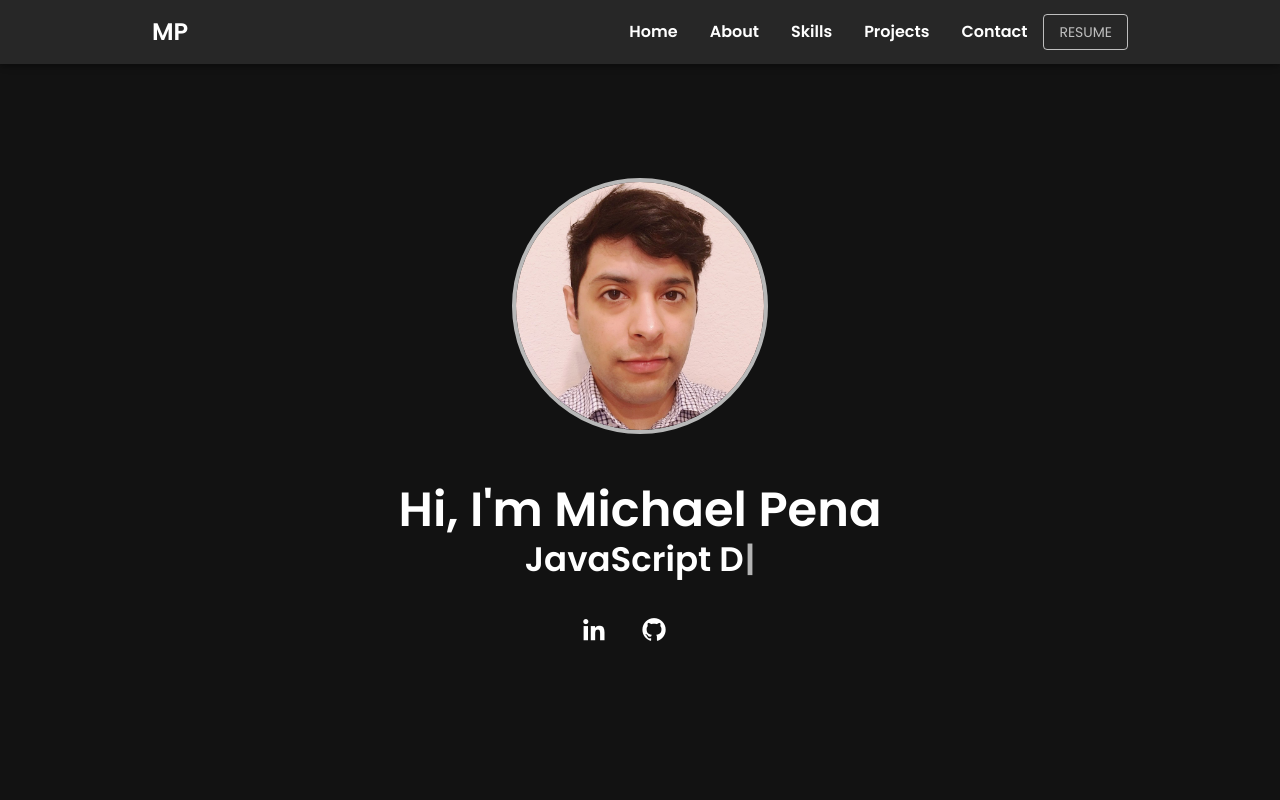
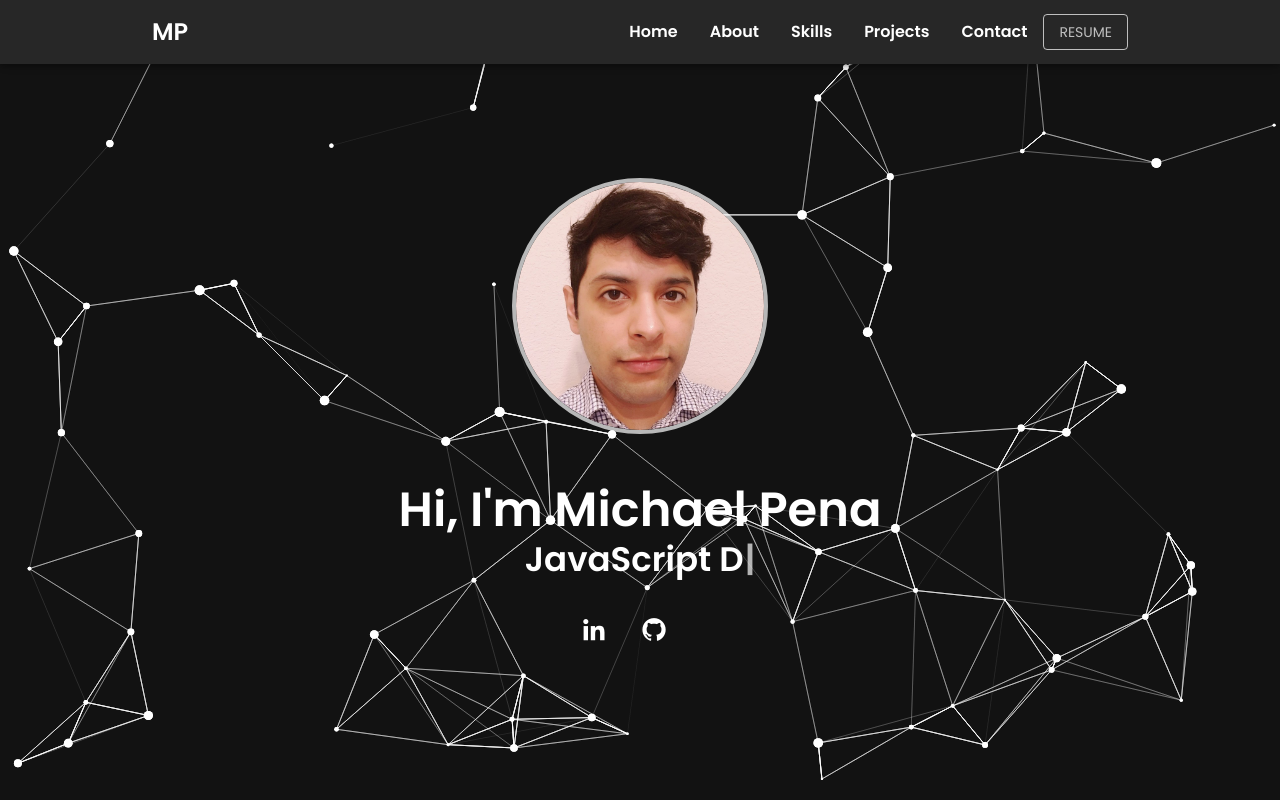
Before and after one commit to michael-pena/portfolio-site-v2, a React (Create React App) app: page / in a window 1280 px wide. Shown: the top 800 px of the page. Built offline with nearby package versions, Linux system fonts and the light colour scheme.

Commit message:
added tsparticles to herosection

```diff
--- a/src/App.js
+++ b/src/App.js
@@ -6,18 +6,25 @@ import ButtonAppBar from "./components/header/ButtonAppBar";
 import HeroSection from "./components/hero/HeroSection";
 import ProjectSection from "./components/projects/ProjectSection";
 import Skills from "./components/skills/SkillSection";
+import { styled } from "@mui/material/styles";
 
 function App() {
+  const MainApp = styled("div")(({ theme }) => ({
+    backgroundColor: theme.palette.background.default,
+    zIndex: 100000,
+  }));
 
   return (
     <div className="App">
       <ButtonAppBar />
       <HeroSection />
-      <AboutSection />
-      <Skills />
-      <ProjectSection />
-      <ContactSection />
-      <FooterSection />
+      <MainApp>
+        <AboutSection />
+        <Skills />
+        <ProjectSection />
+        <ContactSection />
+        <FooterSection />
+      </MainApp>
     </div>
   );
 }
--- a/src/components/header/ButtonAppBar.js
+++ b/src/components/header/ButtonAppBar.js
@@ -24,6 +24,7 @@ export default function ButtonAppBar() {
   const NavLinks = styled("a")(({ theme }) => ({
     color: theme.palette.text.primary,
     textDecoration: "none",
+
   }));
 
   const NavListItem = styled("li")(({ theme }) => ({
--- a/src/components/hero/HeroSection.js
+++ b/src/components/hero/HeroSection.js
@@ -4,6 +4,8 @@ import Typewriter from "typewriter-effect";
 import { styled } from "@mui/material/styles";
 import profilepicture from "../../images/linkedin-profile.jpg";
 import SocialMedia from "../socialmedia/SocialMedia";
+import ParticlesArea from "./ParticlesArea";
+
 
 const SocialIcon = styled("a")(({ theme }) => ({
   width: "max-content",
@@ -31,17 +33,13 @@ const HomeDataSection = styled("div")({
 });
 
 const HeroSection = () => {
-  const particlesInit = (main) => {
-    console.log(main);
 
-    // you can initialize the tsParticles instance (main) here, adding custom shapes or presets
-  };
-
-  const particlesLoaded = (container) => {
-    console.log(container);
-  };
 
   return (
+    <React.Fragment>
+      <div className="particles">
+        <ParticlesArea />
+      </div>
       <section id="home" className="home bd-grid">
         <Grid
           container
@@ -83,6 +81,7 @@ const HeroSection = () => {
           </Grid>
         </Grid>
       </section>
+    </React.Fragment>
   );
 };
 
--- /dev/null
+++ b/src/components/hero/ParticlesArea.js
@@ -0,0 +1,90 @@
+import Particles from "react-tsparticles";
+
+const ParticlesArea = () => {
+  const particlesInit = (main) => {
+    console.log(main);
+
+    // you can initialize the tsParticles instance (main) here, adding custom shapes or presets
+  };
+
+  const particlesLoaded = (container) => {
+    console.log(container);
+  };
+  return (
+    <Particles
+      className="animation_background"
+      id="tsparticles"
+      init={particlesInit}
+      loaded={particlesLoaded}
+      options={{
+        fpsLimit: 60,
+        interactivity: {
+          events: {
+            onClick: {
+              enable: true,
+              mode: "push",
+            },
+            onHover: {
+              enable: true,
+              mode: "repulse",
+            },
+            resize: true,
+          },
+          modes: {
+            bubble: {
+              distance: 400,
+              duration: 2,
+              size: 40,
+            },
+            push: {
+              quantity: 4,
+            },
+            repulse: {
+              distance: 200,
+              duration: 0.4,
+            },
+          },
+        },
+        particles: {
+          color: {
+            value: "#ffffff",
+          },
+          fullScreen: { enable: false },
+          links: {
+            color: "#ffffff",
+            distance: 150,
+            enable: true,
+            width: 1,
+          },
+          collisions: {
+            enable: true,
+          },
+          move: {
+            direction: "none",
+            enable: true,
+            outMode: "bounce",
+            random: false,
+            speed: 3,
+            straight: false,
+          },
+          number: {
+            density: {
+              enable: true,
+              area: 1000,
+            },
+            value: 80,
+          },
+          shape: {
+            type: "circle",
+          },
+          size: {
+            random: true,
+            value: 5,
+          },
+        },
+        detectRetina: true,
+      }}
+    />
+  );
+};
+export default ParticlesArea;
--- a/src/index.css
+++ b/src/index.css
@@ -3,6 +3,7 @@
 .section {
   margin-top: 3rem;
   margin-bottom: 5rem;
+  z-index: 1000;
 }
 
 html {
@@ -20,6 +21,7 @@ html {
 
 .home {
   height: 100vh;
+  position: relative;
 }
 
 .home_data {
@@ -41,5 +43,16 @@ html {
 .particles {
   width: 100%;
   position: fixed;
-  z-index: -1;
+  z-index: -10000;
 }
+
+.animation_background {
+  background-color: #08090d;
+  width: 100%;
+  position: relative;
+  top: 0;
+  right: 0;
+  bottom: 0;
+  left: 0;
+  z-index: 0;
+}
```
Also changed, not shown: src/components/section/Section.js (line endings or trailing spaces). Lines whose indentation alone changed are shown as unchanged.
